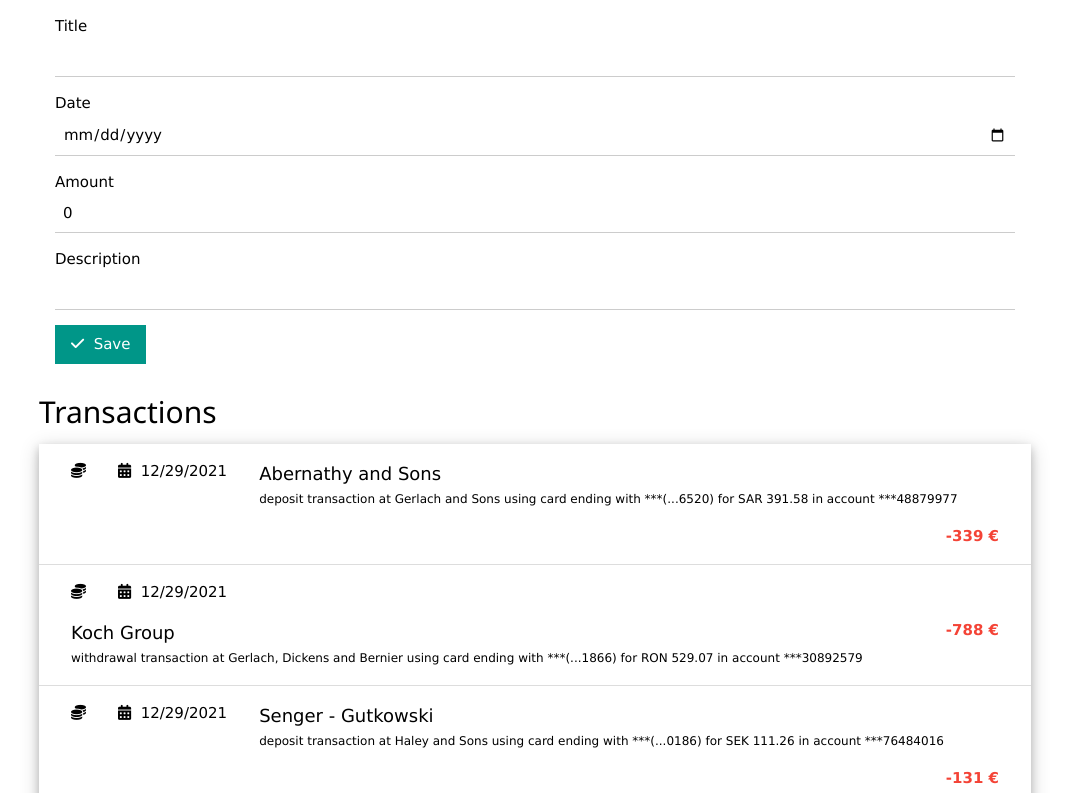
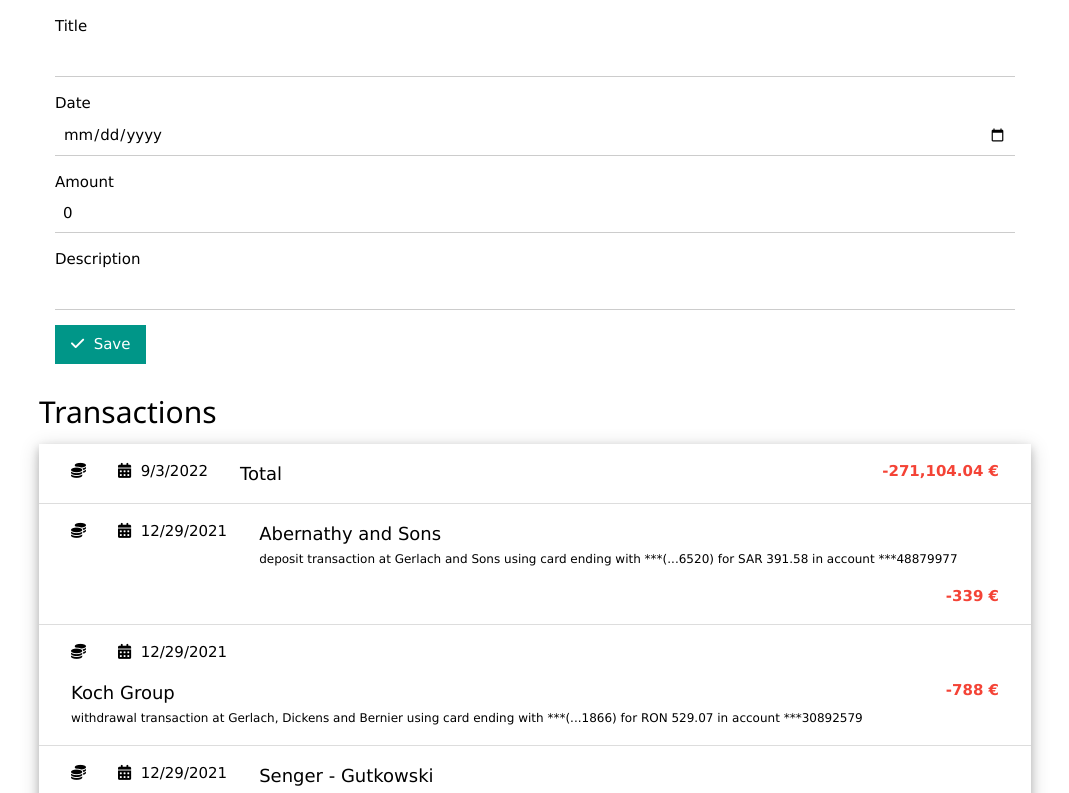
Before and after one commit to njustus/budgeting, a Vue app: page / in a window 1280 px wide. Shown: the top 793 px of the page, without its empty margins (105-1174 px from the left). Built offline with nearby package versions, Linux system fonts and the light colour scheme.

Commit message:
display total balance

```diff
--- a/src/components/transaction-list.vue
+++ b/src/components/transaction-list.vue
@@ -5,6 +5,7 @@ import type {Transaction} from '../models/state'
 
 const transactionStore = useAppStore();
 const transactions = transactionStore.sortedTransactions;
+const total = transactionStore.totalBalance;
 
 function amountClass(tx: Transaction) {
     return tx.amount >= 0 ? 'w3-text-green' : 'w3-text-red';
@@ -25,6 +26,22 @@ function monthDescription(idx:number): Date|null {
 
 <template>
 <ul class="w3-ul w3-card-4">
+    <li class="w3-bar">
+        <span class="w3-bar-item w3-circle w3-left">
+            <i class="fa fa-coins"></i>
+        </span>
+        <div class="w3-bar-item">
+            <i class="fa fa-calendar"></i>&nbsp;
+            <span>{{new Date().toLocaleDateString()}}</span>
+        </div>
+        <div class="w3-bar-item">
+            <span class="w3-large">Total</span>
+        </div>
+
+        <strong class="w3-bar-item w3-right" v-bind:class="amountClass({amount: total})"> {{total.toLocaleString()}} € </strong>
+    </li>
+
+
     <template  v-for="(tx, idx) of transactions" v-bind:key="idx">
         <li class="w3-bar" v-if="monthDescription(idx)!==null">
             <h4 class="w3-bar-item">{{monthDescription(idx).toLocaleDateString()}}</h4>
--- a/src/stores/app-state.ts
+++ b/src/stores/app-state.ts
@@ -20,6 +20,11 @@ export const useAppStore = defineStore('app-state', {
             return state.transactions
                 .sort((x,y) => x.date - y.date)
                 .reverse()
+        },
+        totalBalance(state: AppState): number {
+            return state.transactions
+                .map(x => x.amount)
+                .reduce((x,y) => x+y, 0)
         }
     }
 })
```
